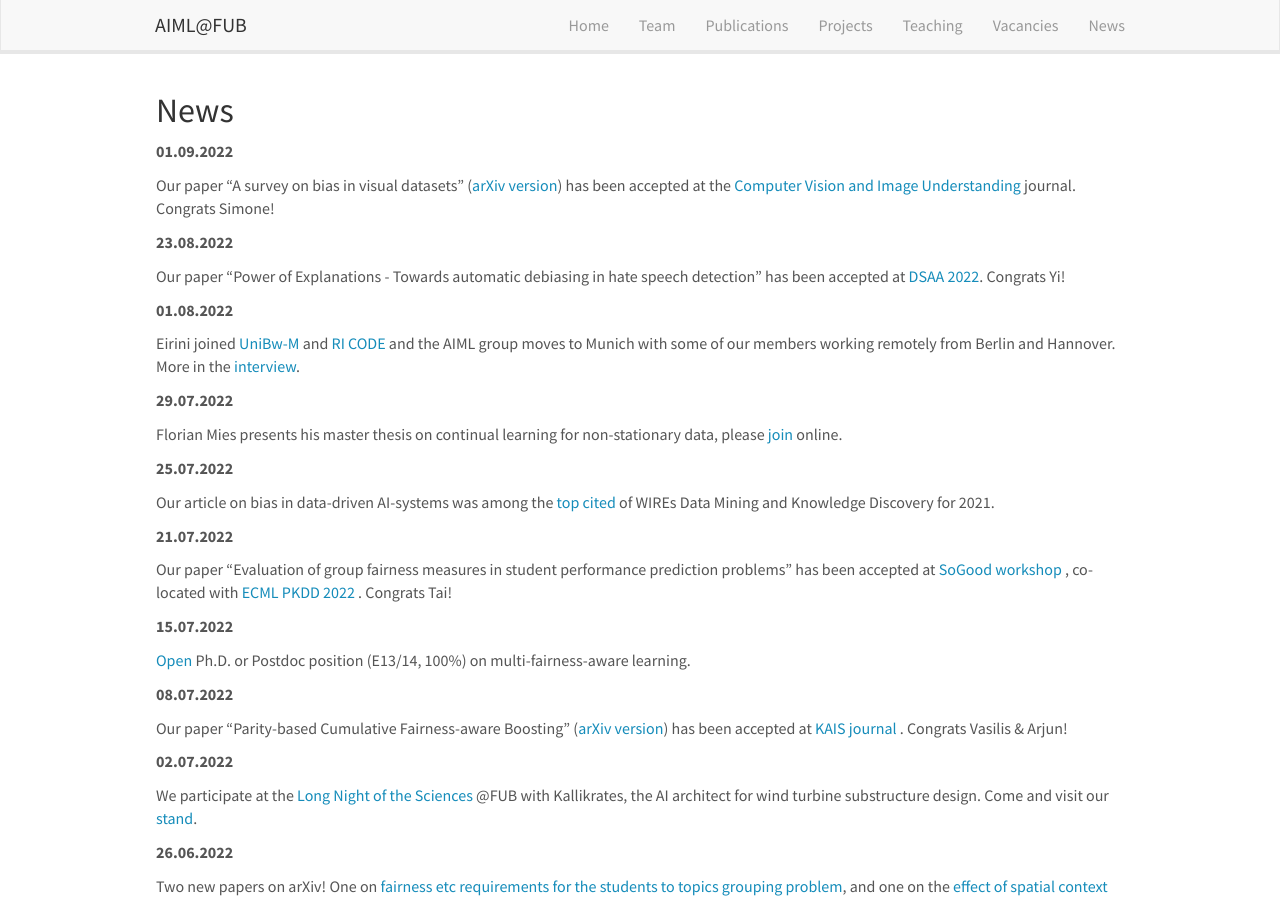
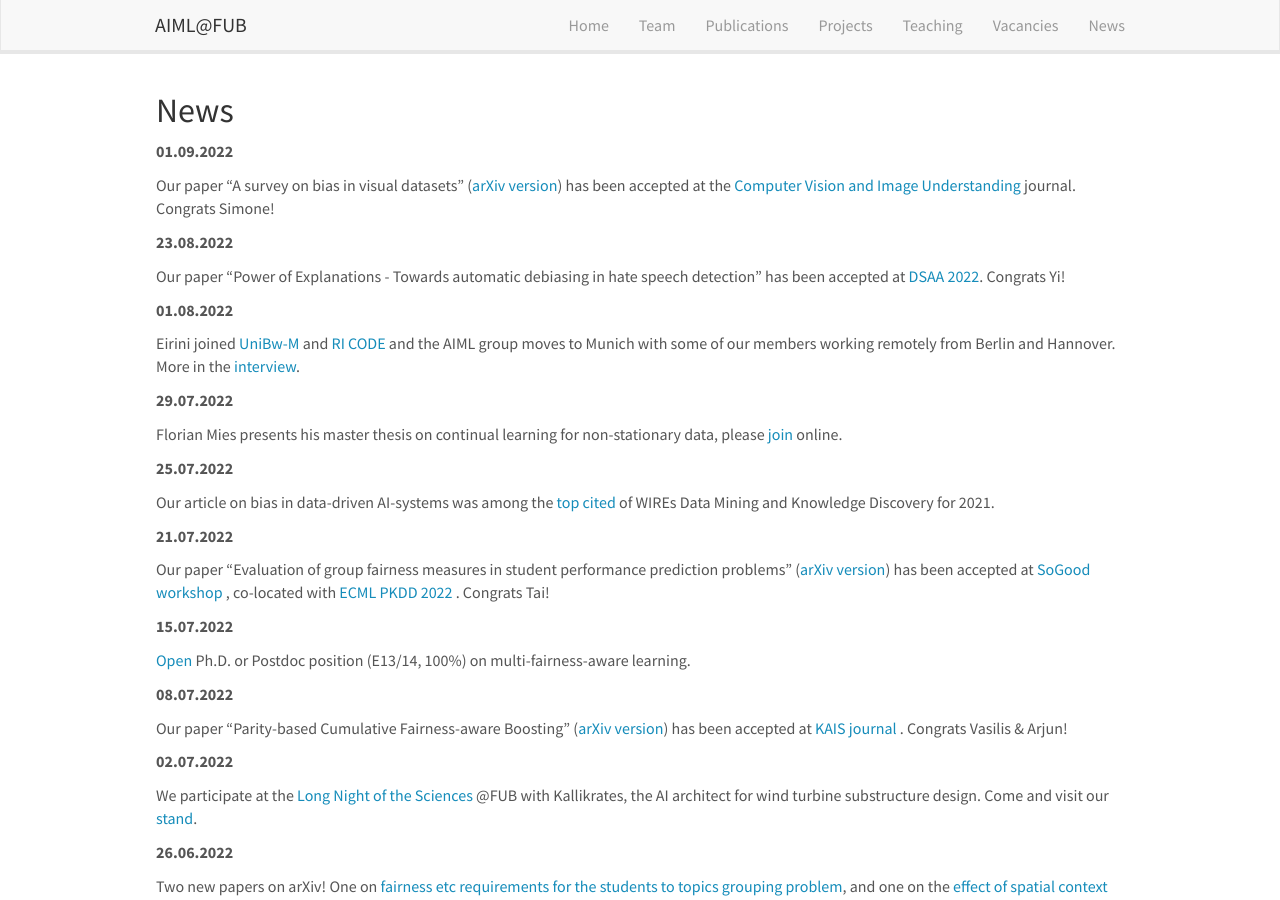
Before and after one commit to AIML-research/AIML-research.github.io, a Jekyll site: the page built from _pages/allnews.md, in a window 1280 px wide and 900 px high. Built offline with Jekyll 4.4.1, drawn with Linux system fonts in a browser that asks for light colours; nearby versions of some CDN libraries.

Commit message:
Update news.yml

```diff
--- a/_data/news.yml
+++ b/_data/news.yml
@@ -9,7 +9,7 @@
 - date: 25.07.2022
   headline: Our article on bias in data-driven AI-systems was among the <a href="https://wires.onlinelibrary.wiley.com/doi/toc/10.1002/(ISSN)1942-4795.top-articles" target="_new">top cited</a> of WIREs Data Mining and Knowledge Discovery for 2021.
 - date: 21.07.2022
-  headline: Our paper "Evaluation of group fairness measures in student performance prediction problems" has been accepted at <a href = "https://sites.google.com/view/ecmlpkddsogood2022" target ="_new"> SoGood workshop </a>, co-located with <a href = "https://2022.ecmlpkdd.org/" target = "_new">ECML PKDD 2022 </a>. Congrats Tai!
+  headline: Our paper "Evaluation of group fairness measures in student performance prediction problems" (<a href="http://arxiv.org/abs/2208.10625">arXiv version</a>) has been accepted at <a href = "https://sites.google.com/view/ecmlpkddsogood2022" target ="_new"> SoGood workshop </a>, co-located with <a href = "https://2022.ecmlpkdd.org/" target = "_new">ECML PKDD 2022 </a>. Congrats Tai!
 - date: 15.07.2022
   headline: <a href = "https://www.unibw.de/code/karriere/stellenausschreibung-en_aiml_fairness-aware-learning.pdf" target = "_new">Open </a>Ph.D. or Postdoc position (E13/14, 100%) on multi-fairness-aware learning.
 - date: 08.07.2022
```
